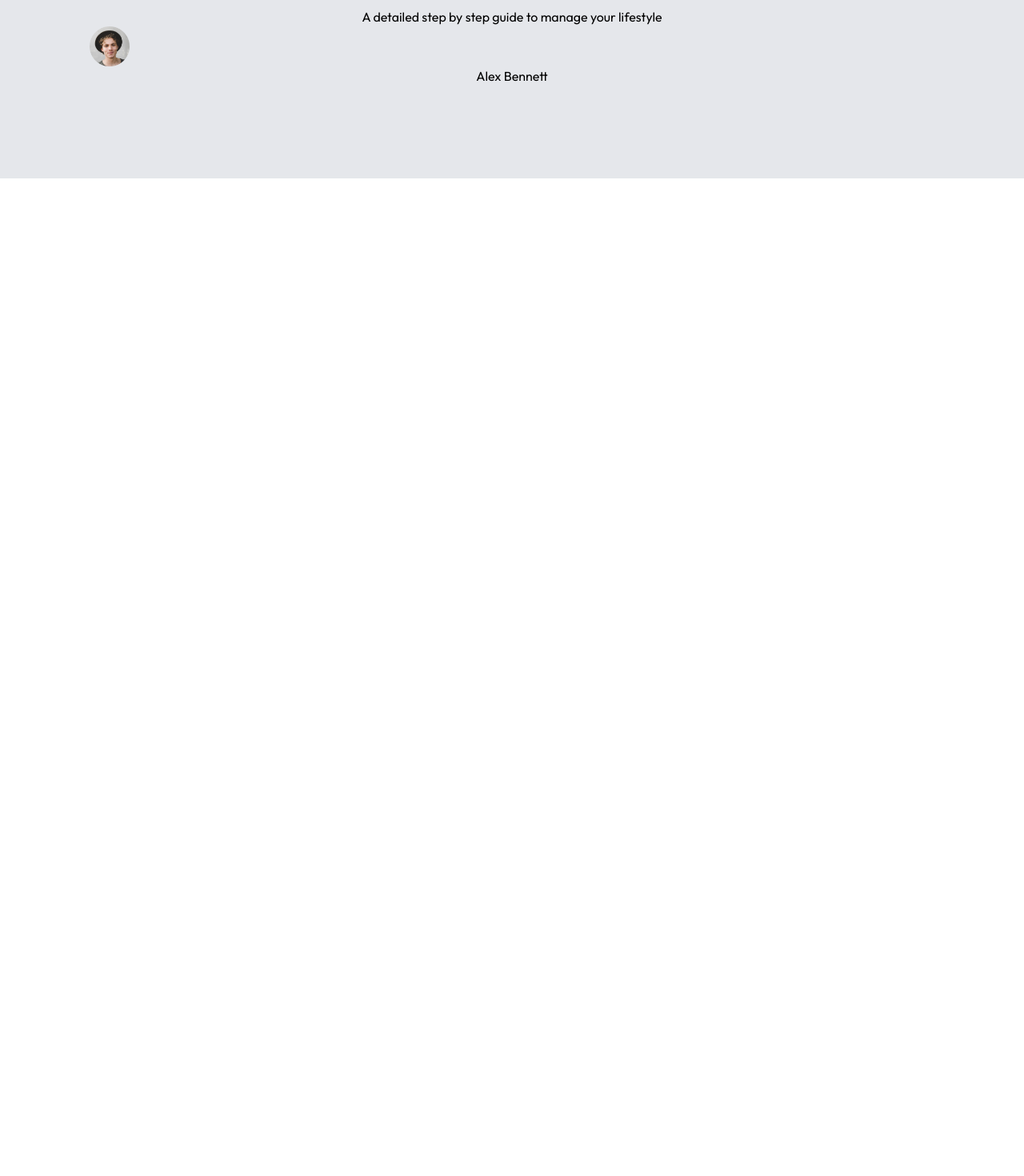
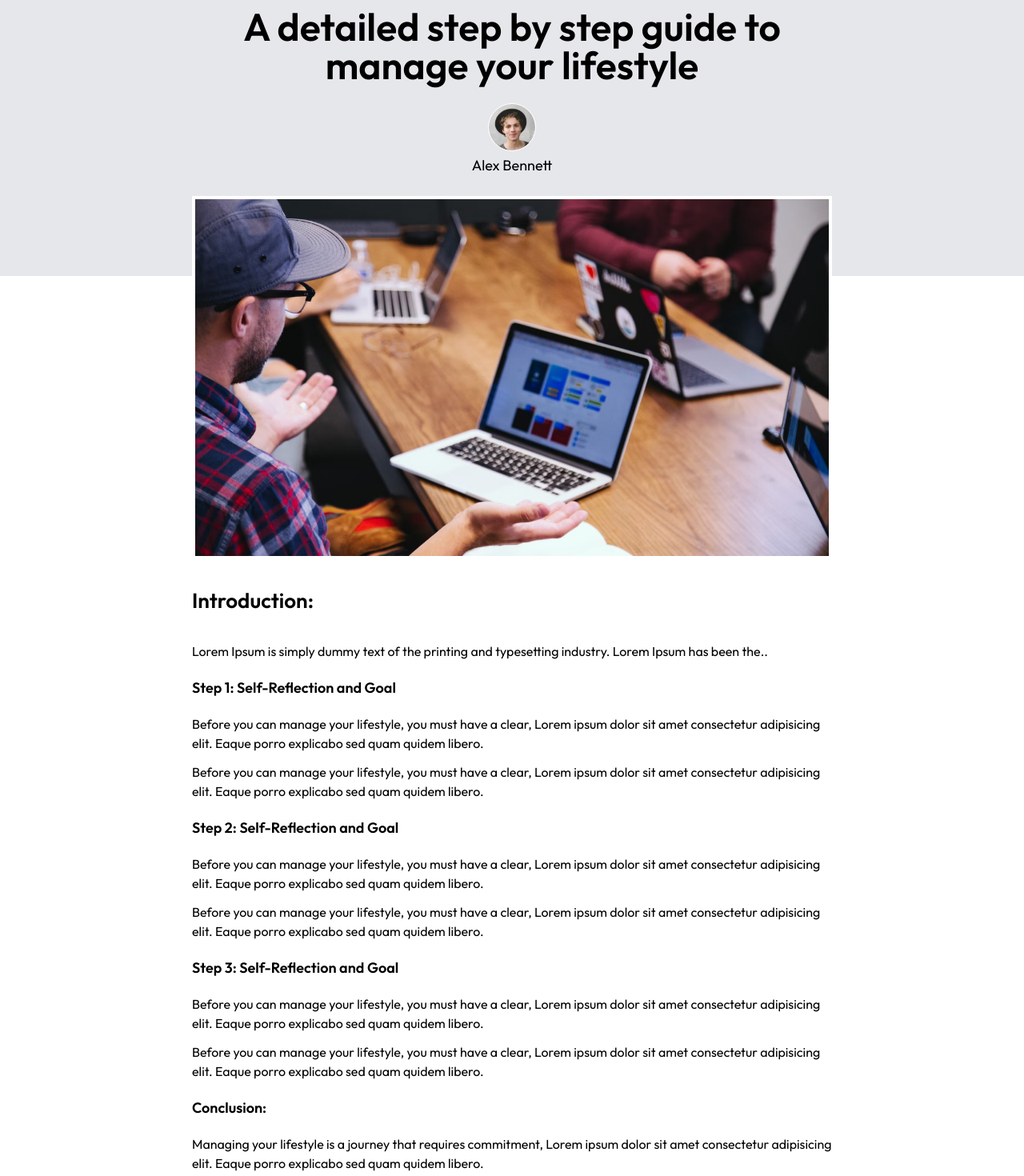
Before and after one commit to AmirUkbazgi1986/Blog-App, a Next.js app in the folder blog-app/: page /blogs/1 in a window 1280 px wide. Shown: the part 160-1630 px from the top of the page at 80% size. Before the commit the page ends 800 px from the top, so only its background shows below. Built offline with nearby package versions, Linux system fonts and the light colour scheme.

Commit message:
added files

```diff
--- a/blog-app/app/blogs/[id]/page.jsx
+++ b/blog-app/app/blogs/[id]/page.jsx
@@ -37,12 +37,76 @@
           </button>
         </div>
         <div className="text-center my-24">
-          <h1>{data.title}</h1>
+          <h1 className="text-2xl sm:text-5xl font-semibold max-w-175 mx-auto">
+            {data.title}
+          </h1>
           <div>
-            <Image src={data.author_img} alt="photo" width={50} height={50} />
-            <p>{data.author}</p>
+            <Image
+              src={data.author_img}
+              alt="photo"
+              width={60}
+              height={60}
+              className="mx-auto mt-6 border border-white rounded-full"
+            />
+            <p className="mt-1 pb-2 text-lg max-w-185 mx-auto">{data.author}</p>
           </div>
         </div>
+      </div>
+      <div className="mx-5 max-w-200 md:mx-auto -mt-25 mb-10">
+        <Image
+          className="border-4 border-white"
+          src={data.image}
+          width={1280}
+          height={720}
+          alt=""
+        />
+        <h1 className="my-8 text-[26px] font-semibold">Introduction:</h1>
+        <p>{data.description}</p>
+        <h3 className="my-5 text-[18px] font-semibold">
+          Step 1: Self-Reflection and Goal
+        </h3>
+        <p className="my-3">
+          Before you can manage your lifestyle, you must have a clear, Lorem
+          ipsum dolor sit amet consectetur adipisicing elit. Eaque porro
+          explicabo sed quam quidem libero.
+        </p>
+        <p className="my-3">
+          Before you can manage your lifestyle, you must have a clear, Lorem
+          ipsum dolor sit amet consectetur adipisicing elit. Eaque porro
+          explicabo sed quam quidem libero.
+        </p>
+        <h3 className="my-5 text-[18px] font-semibold">
+          Step 2: Self-Reflection and Goal
+        </h3>
+        <p className="my-3">
+          Before you can manage your lifestyle, you must have a clear, Lorem
+          ipsum dolor sit amet consectetur adipisicing elit. Eaque porro
+          explicabo sed quam quidem libero.
+        </p>
+        <p className="my-3">
+          Before you can manage your lifestyle, you must have a clear, Lorem
+          ipsum dolor sit amet consectetur adipisicing elit. Eaque porro
+          explicabo sed quam quidem libero.
+        </p>
+        <h3 className="my-5 text-[18px] font-semibold">
+          Step 3: Self-Reflection and Goal
+        </h3>
+        <p className="my-3">
+          Before you can manage your lifestyle, you must have a clear, Lorem
+          ipsum dolor sit amet consectetur adipisicing elit. Eaque porro
+          explicabo sed quam quidem libero.
+        </p>
+        <p className="my-3">
+          Before you can manage your lifestyle, you must have a clear, Lorem
+          ipsum dolor sit amet consectetur adipisicing elit. Eaque porro
+          explicabo sed quam quidem libero.
+        </p>
+        <h3 className="my-5 text-[18px] font-semibold">Conclusion:</h3>
+        <p className="my-3">
+          Managing your lifestyle is a journey that requires commitment, Lorem
+          ipsum dolor sit amet consectetur adipisicing elit. Eaque porro
+          explicabo sed quam quidem libero.
+        </p>
       </div>
     </>
   ) : (
```
